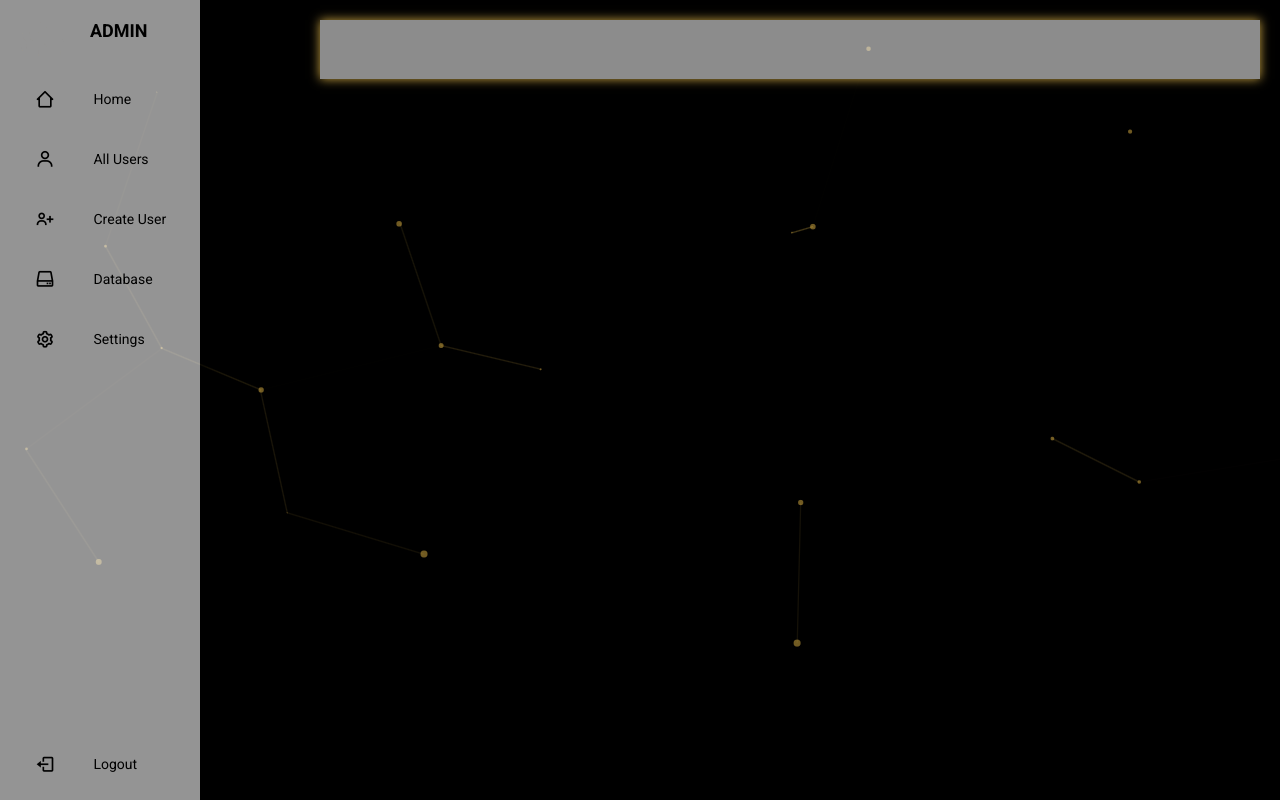
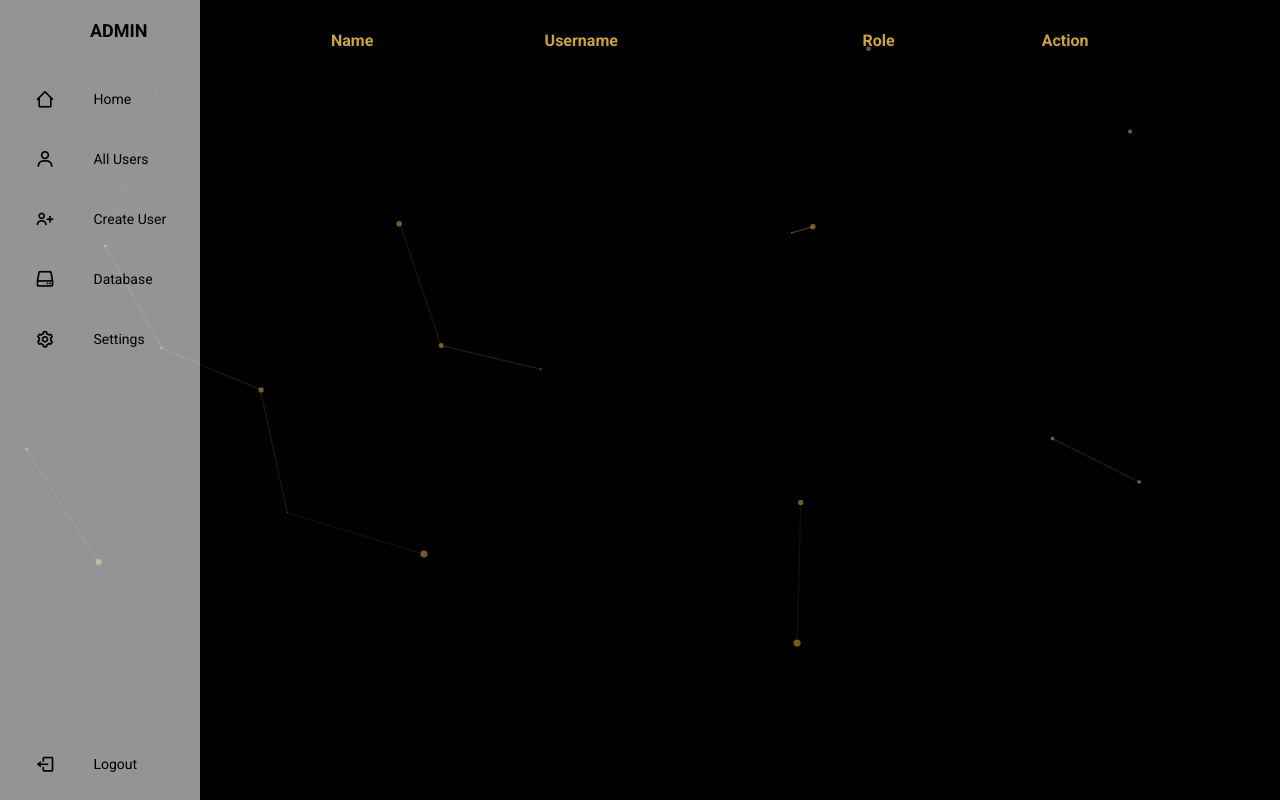
Before and after one commit to rubanasyeda/TicketingSystem, a Flask app: page /admin-dashboard in a window 1280 px wide. Run offline with Flask 3, Linux system fonts and the light colour scheme; a user stored in the database is signed in; lists and menus that the app fills with data are empty.

Commit message:
Added a DELETE request to delete the user upon button click

```diff
--- a/website/static/admin.css
+++ b/website/static/admin.css
@@ -105,26 +105,52 @@ nav:hover{
     padding: 20px;
 }
 
-.Employee-Display {
+/* CSS for the table */
+.employee-table {
+    width: 100%;
+    border-collapse: collapse;
+}
+
+.employee-table th, .employee-table td {
+    border: 1px solid #000;
+    padding: 10px;
+    text-align: left;
+}
+
+/* Style the buttons in the Action column */
+.employee-table button {
+    background-color: #d9534f;
+    color: #fff;
+    border: none;
+    padding: 5px 10px;
+    cursor: pointer;
+}
+
+.employee-table td .delete-button {
+    margin: 0;
+}
+
+/* Style the Ticket Display Section */
+.ticket-display {
     background-color: #ffffff8c;
     padding: 20px;
     box-shadow: 0px 0px 10px rgb(202, 164, 66);
 }
 
-/* Horizontal ticket layout */
 .Employee-list {
     display: inline-block;
-    flex-wrap: nowrap; /* Prevent wrapping to new lines */
-    overflow-x: auto; /* Enable horizontal scrolling if needed */
+    flex-wrap: nowrap;
+    overflow-x: auto;
 }
 
-/* Vertical ticket layout with horizontal bars */
 .employee-item {
     background-color: #000000cc;
     padding: 10px;
-    border: 1px solid #ddd;
-    margin-bottom: 10px; /* Add margin to separate tickets vertically */
+    border: 2px solid #dddddd;
+    margin-bottom: 10px;
 }
+
+
 
 .employee-info {
     display: inline-block;
--- a/website/static/admin.js
+++ b/website/static/admin.js
@@ -12,44 +12,36 @@ async function fetchAllEmployees() {
 }
 
 function displayEmployees(employeeDetails) {
-    const employeelistContainer = document.querySelector('.Employee-list');
+    const employeelistContainer = document.querySelector('.employee-list');
     employeelistContainer.innerHTML = '';
 
     if (employeeDetails) {
         employeeDetails.forEach(employee => {
-            const employeeItem = createEmployeeItem(employee);
-            employeelistContainer.appendChild(employeeItem);
+            const employeeRow = createEmployeeRow(employee);
+            employeelistContainer.appendChild(employeeRow);
         });
     }
 }
 
-function createEmployeeItem(employee) {
-    const employeeItem = document.createElement('div');
-    employeeItem.classList.add('employee-item');
-    employeeItem.innerHTML = `
-        <div class="employee-info">
-            <strong>FirstName:</strong> ${employee.name}
-            <strong>UserName:</strong> ${employee.username}
-            <strong>Role:</strong> ${employee.role}
-        </div>
+function createEmployeeRow(employee) {
+    const employeeRow = document.createElement('tr');
+    employeeRow.innerHTML = `
+        <td>${employee.name}</td>
+        <td>${employee.username}</td>
+        <td>${employee.role}</td>
+        <td>
+            ${employee.role !== 'admin' ?
+                `<button class="delete-button" onclick="deleteEmployee(${employee.id})">Delete</button>` : ''}
+        </td>
     `;
 
-    if (employee.role !== 'admin') {
-        const deleteButton = document.createElement('button');
-        deleteButton.classList.add('delete-button');
-        deleteButton.textContent = 'Delete';
-        deleteButton.addEventListener('click', () => {
-            deleteEmployee(employee.id);
-        });
-        employeeItem.appendChild(deleteButton);
-    }
+    return employeeRow;
+}
 
-    return employeeItem;
-}
 
 function deleteEmployee(employeeId) {
     fetch(`/deleteUser/${employeeId}`, {
-        method: 'POST',
+        method: 'DELETE',
     })
     .then(response => {
         if (response.status === 200) {
--- a/website/templates/admin.html
+++ b/website/templates/admin.html
@@ -48,14 +48,21 @@
             </ul>
         </nav>
         <div class="main">
-            <!-- Ticket Display Section -->
-<!--            <section class="ticket-display">-->
+            <!-- Employee Display Section (Table) -->
             <section class="Employee-Display">
-                <!-- Tickets will be displayed here -->
-<!--                <div class="ticket-list">-->
-                <div class="Employee-list">
-                    <!-- Ticket items will be added here dynamically -->
-                </div>
+                <table class="employee-table">
+                    <thead>
+                        <tr>
+                            <th>Name</th>
+                            <th>Username</th>
+                            <th>Role</th>
+                            <th>Action</th> <!-- Add a column for actions, e.g., delete button -->
+                        </tr>
+                    </thead>
+                    <tbody class="employee-list">
+                        <!-- Employee items will be added here dynamically -->
+                    </tbody>
+                </table>
             </section>
         </div>
       </body>
```
Also changed, not shown: website/views.py (+12 -0 lines), instance/database.db.
